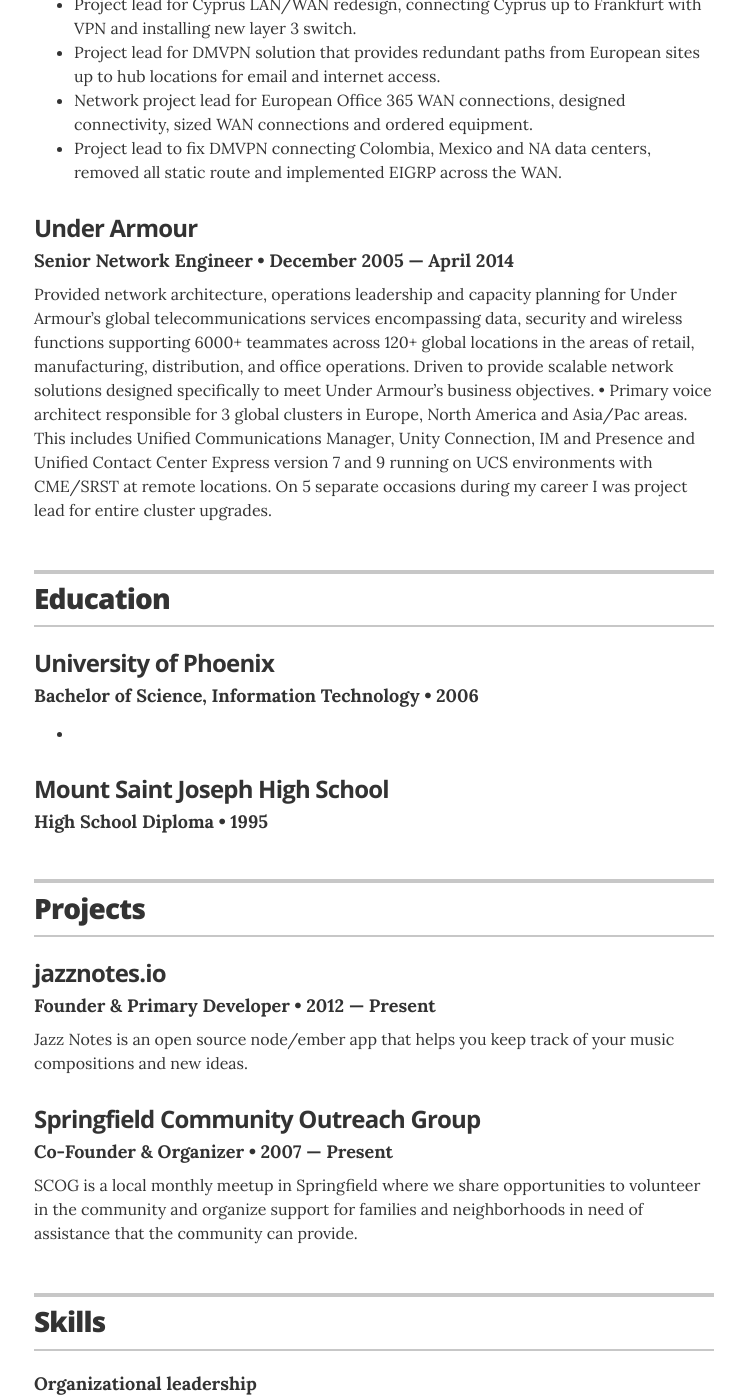
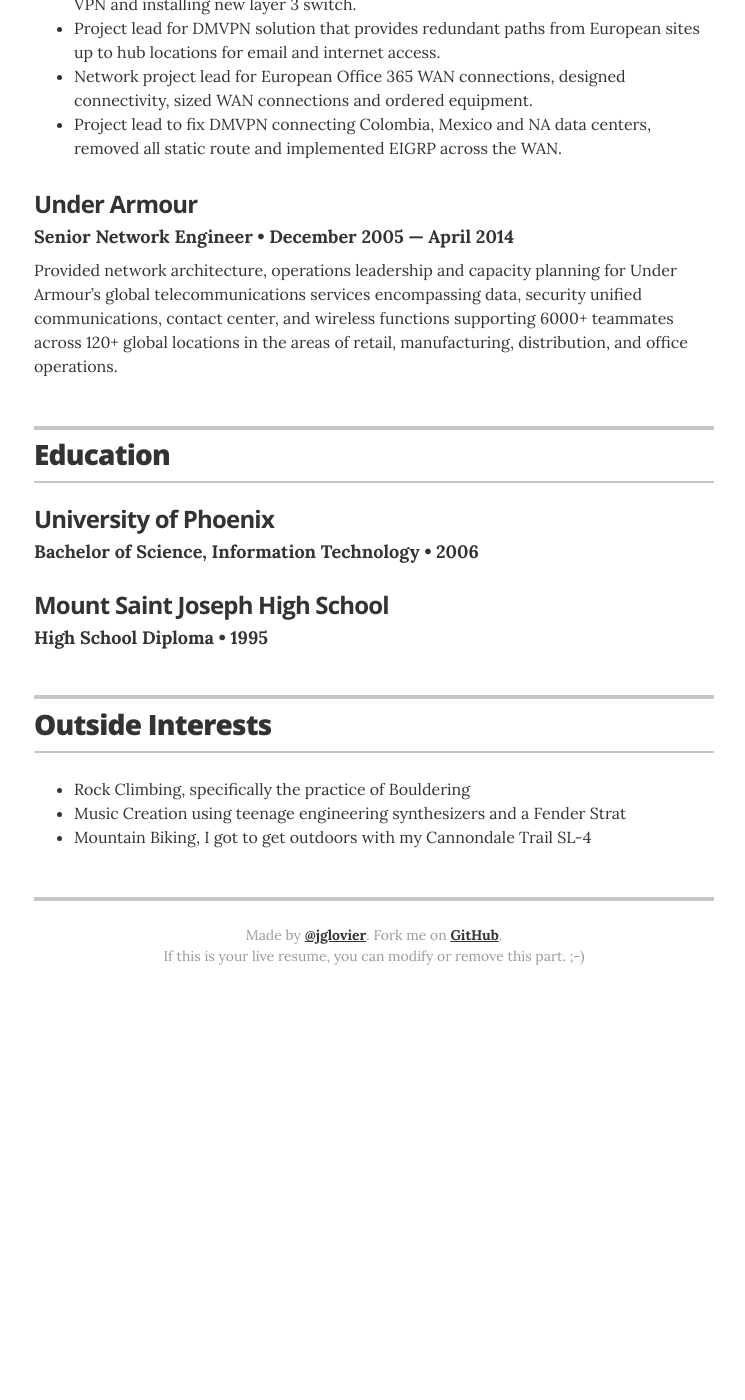
Before and after one commit to jglovier/resume-template, a Jekyll site: the page built from index.html, in a window 1280 px wide and 1400 px high, scrolled down 908 px. Shown: the whole window, without its empty margins (266-1011 px from the left). Built offline with Jekyll 4.4.1, drawn with Linux system fonts in a browser that asks for light colours; after the commit the page ends 1923 px from its top, so only the background shows below that; some of the changed text lies outside the part shown.

Commit message:
Updates to experience, education and interests

```diff
--- a/_config.yml
+++ b/_config.yml
@@ -29,28 +29,28 @@
 # "no" to display an "I'm not looking for work" message,
 # or remove the resume_looking_for_work option entirely
 # to leave blank
-resume_looking_for_work:        "yes"
+resume_looking_for_work:        "no"
 
 # Decide which sections to use
 # comment out to hide
 resume_section_experience:      true
 resume_section_education:       true
-resume_section_projects:        true
-resume_section_skills:          true
-resume_section_recognition:     true
-resume_section_links:           true
-resume_section_associations:    true
-# resume_section_interests:       true
+# resume_section_projects:        true
+# resume_section_skills:          true
+# resume_section_recognition:     true
+# resume_section_links:           true
+# resume_section_associations:    true
+resume_section_interests:       true
 
 # Resume social links
 # uncomment the options you wish to display, and add your own URL
 resume_social_links:
-  resume_github_url:            "https://github.com/nickbec10/resume"
+  resume_github_url:            "https://github.com/nickbec10"
   resume_twitter_url:           "http://twitter.com/nicbecker"
   # resume_dribbble_url:          "https://dribbble.com/jag"
   # resume_facebook_url:          "insert Facebook URL here"
   # resume_linkedin_url:          "https://www.linkedin.com/in/joelglovier"
-  resume_instagram_url:         "https://www.instagram.com/aeon_sumo/"
+  resume_instagram_url:         "https://www.instagram.com/aeon_sumo"
   # resume_website_url:           "http://joelglovier.com"
   # resume_medium_url:            "https://medium.com/@jglovier"
 resume_print_social_links:      true
--- a/_data/education.yml
+++ b/_data/education.yml
@@ -3,7 +3,6 @@
   uni: University of Phoenix
   year: 2006
   awards:
-    - award:
   summary:
 
 - degree: High School Diploma
--- a/_data/experience.yml
+++ b/_data/experience.yml
@@ -3,7 +3,7 @@
 - company: Presidio Networked Solutions
   position: Senior Engineer, Collaboration
   duration: April 2015 &mdash; Present
-  summary: Lead engineering of many large projects such with the following technologies<ul class="resume-item-list"><li>Unified Communications</li><li>Security including Palo Alto and ASA deployment</li><li>WAN and LAN Routing</li><li>Switching</li></ul>
+  summary: Lead engineer of many large projects with the following technologies<ul class="resume-item-list"><li>Unified Communications</li><li>Security including Palo Alto and ASA deployment</li><li>WAN and LAN Routing and Switching</li></ul>
 
 # Director of Digital Stratgy
 - company: MetLife
@@ -17,4 +17,4 @@
 - company: Under Armour
   position: Senior Network Engineer
   duration:  December 2005  &mdash; April 2014
-  summary: Provided network architecture, operations leadership and capacity planning for Under Armour’s global telecommunications services encompassing data, security and wireless functions supporting 6000+ teammates across 120+ global locations in the areas of retail, manufacturing, distribution, and office operations. Driven to provide scalable network solutions designed specifically to meet Under Armour’s business objectives. •	Primary voice architect responsible for 3 global clusters in Europe, North America and Asia/Pac areas. This includes Unified Communications Manager, Unity Connection, IM and Presence and Unified Contact Center Express version 7 and 9 running on UCS environments with CME/SRST at remote locations. On 5 separate occasions during my career I was project lead for entire cluster upgrades.
+  summary: Provided network architecture, operations leadership and capacity planning for Under Armour’s global telecommunications services encompassing data, security unified communications, contact center, and wireless functions supporting 6000+ teammates across 120+ global locations in the areas of retail, manufacturing, distribution, and office operations.
--- a/_data/interests.yml
+++ b/_data/interests.yml
@@ -1,4 +1,4 @@
 # Interests
-- description: Human rights and world affairs
-- description: Music (baritone saxiphonist)
-- description: Linguistics
+- description: Rock Climbing, specifically the practice of Bouldering
+- description: Music Creation using teenage engineering synthesizers and a Fender Strat
+- description: Mountain Biking, I got to get outdoors with my Cannondale Trail SL-4
```
